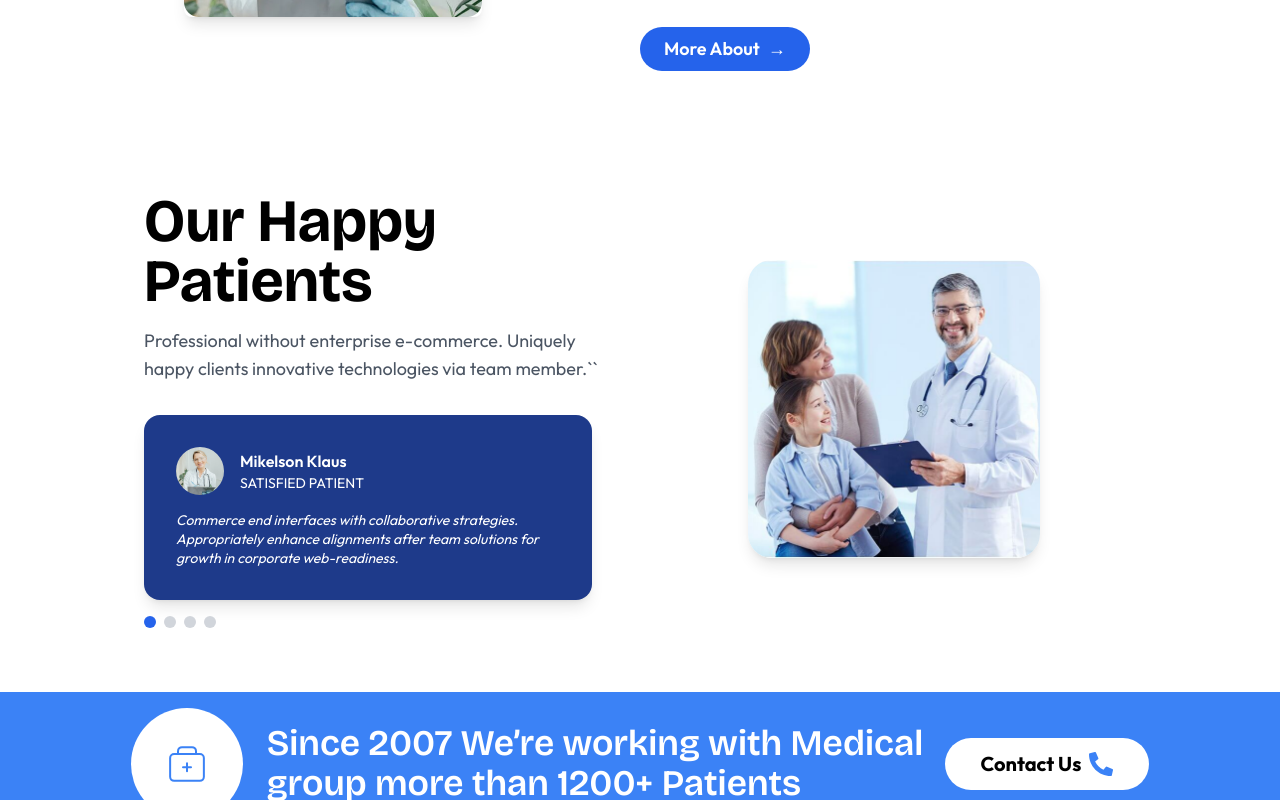
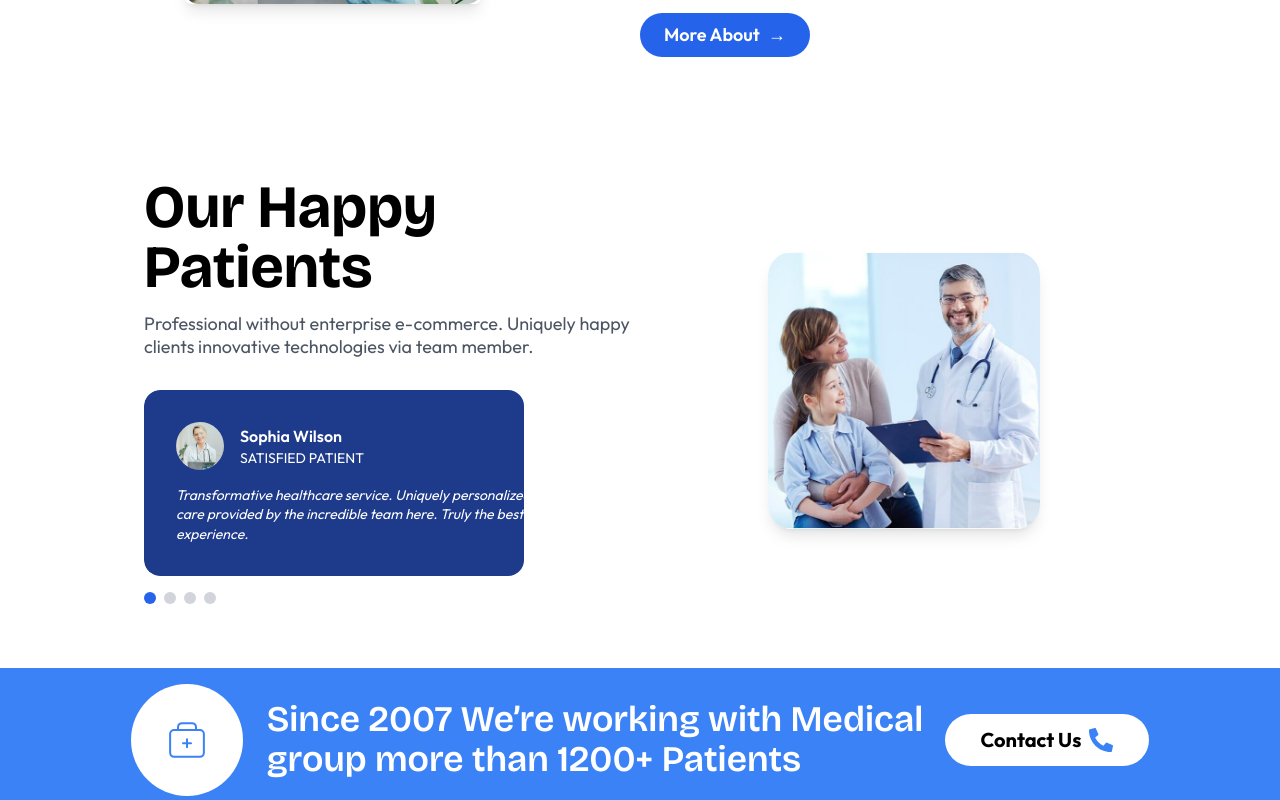
Before and after one commit to alpharsh/hospital, a React (Vite) app: page /about in a window 1280 px wide. Shown: the part 1252-2052 px from the top of the page. Built offline with nearby package versions, Linux system fonts and the light colour scheme.

Commit message:
about us testimonial card

```diff
--- a/src/pages/about/About.jsx
+++ b/src/pages/about/About.jsx
@@ -1,11 +1,63 @@
-import React, { useEffect } from "react";
+import React, { useEffect, useRef } from "react";
 import AboutMedical from "../home/AboutMedical";
 import InfoBanner from "../../components/InfoBanner";
 
 function About() {
+  const scrollRef = useRef(null);
+
   useEffect(() => {
     window.scrollTo(0, 0); // Scrolls to the top of the page
+
+    const interval = setInterval(() => {
+      if (scrollRef.current) {
+        const cardWidth = scrollRef.current.firstChild?.offsetWidth || 0;
+        const { scrollLeft, scrollWidth, clientWidth } = scrollRef.current;
+
+        const isAtEnd = scrollLeft + clientWidth >= scrollWidth;
+        const nextScrollLeft = isAtEnd ? 0 : scrollLeft + cardWidth;
+
+        scrollRef.current.scrollTo({
+          left: nextScrollLeft,
+          behavior: "smooth",
+        });
+      }
+    }, 3000); // Scroll every 3 seconds
+
+    return () => clearInterval(interval);
   }, []);
+
+  const testimonials = [
+    {
+      name: "Mikelson Klaus",
+      role: "SATISFIED PATIENT",
+      text: "Commerce end interfaces with collaborative strategies. Appropriately enhance alignments after team solutions for growth in corporate web-readiness.",
+      img: "/doc.png",
+    },
+    {
+      name: "Sophia Wilson",
+      role: "SATISFIED PATIENT",
+      text: "Transformative healthcare service. Uniquely personalized care provided by the incredible team here. Truly the best experience.",
+      img: "/doc.png",
+    },
+    {
+      name: "Liam Carter",
+      role: "SATISFIED PATIENT",
+      text: "The care provided was beyond expectations. Highly recommended for anyone seeking world-class medical treatment.",
+      img: "/doc.png",
+    },
+    {
+      name: "Olivia Brown",
+      role: "SATISFIED PATIENT",
+      text: "Efficient and compassionate staff. Thank you for making a challenging time easier to manage.",
+      img: "/doc.png",
+    },
+    {
+      name: "Ethan Martinez",
+      role: "SATISFIED PATIENT",
+      text: "Amazing care and expertise throughout my treatment. Couldn't have asked for more.",
+      img: "/doc.png",
+    },
+  ];
 
   return (
     <div>
@@ -15,15 +67,21 @@ function About() {
       >
         <div className="absolute inset-0 bg-gradient-to-t from-[#002570] rounded-3xl md:rounded-[3rem] flex justify-center items-end">
           <div className="text-center text-white pb-8">
-            <h1 className="text-4xl md:text-7xl font-bold font-Bricolage-Grotesque">About Us</h1>
-            <p className="mt-2 text-xs md:text-base font-Bricolage-Grotesque">HOME / ABOUT US</p>
+            <h1 className="text-4xl md:text-7xl font-bold font-Bricolage-Grotesque">
+              About Us
+            </h1>
+            <p className="mt-2 text-xs md:text-base font-Bricolage-Grotesque">
+              HOME / ABOUT US
+            </p>
           </div>
         </div>
       </div>
 
       <div className="w-4/5 lg:max-w-[1200px] mx-auto mt-8 mb-20">
-        <h2 className="text-4xl md:text-5xl font-bold mb-4 font-Bricolage-Grotesque">About Us</h2>
-        <p className="text-lg text-gray-700 leading-snug">
+        <h2 className="text-4xl md:text-5xl font-bold mb-4 font-Bricolage-Grotesque">
+          About Us
+        </h2>
+        <p className="text-lg text-gray-700 leading-tight">
           Fortis Healthcare Limited – an IHH Healthcare Berhad Company – is a
           leading integrated healthcare services provider in India. It is one of
           the largest healthcare organizations in the country with 28 healthcare
@@ -37,33 +95,45 @@ function About() {
         </p>
       </div>
       <AboutMedical />
-      <div className="flex lg:max-w-[1200px] flex-col-reverse lg:flex-row items-center gap-8 w-11/12 md:w-4/5 mx-auto py-5 md:py-16 px-4">
+      <div className="flex lg:max-w-[1200px] flex-col-reverse lg:flex-row items-center gap-8 w-11/12 md:w-4/5 mx-auto py-5 md:py-16 md:px-4">
         {/* Text Section */}
-      <div className="lg:w-1/2 text-center lg:text-left">
-        <h2 className="text-3xl md:text-6xl font-bold mb-4 font-Bricolage-Grotesque">Our Happy Patients</h2>
-        <p className="text-lg text-gray-600 mb-8">
+        <div className="w-11/12 lg:w-1/2 text-center lg:text-left">
+          <h2 className="text-3xl md:text-6xl font-bold mb-4 font-Bricolage-Grotesque">
+            Our Happy Patients
+          </h2>
+          <p className="text-lg text-gray-600 leading-tight mb-8">
             Professional without enterprise e-commerce. Uniquely happy clients
-          innovative technologies via team member.``
+            innovative technologies via team member.
           </p>
 
-        {/* Testimonial Card */}
-        <div className="bg-blue-900 text-white p-4 md:p-8 rounded-2xl shadow-lg max-w-md mx-auto lg:mx-0">
+          {/* Testimonial Carousel */}
+          <div
+            ref={scrollRef}
+            className="flex overflow-x-auto rounded-2xl scrollbar-hidden snap-x snap-mandatory md:w-[76.7%] [-ms-overflow-style:none] [scrollbar-width:none]"
+          >
+            {testimonials.map((testimonial, index) => (
+              <div
+                key={index}
+                className="flex-none bg-blue-900 text-white p-4 md:p-8 rounded-2xl shadow-lg max-w-[19rem] md:max-w-md snap-center"
+              >
                 <div className="flex items-center mb-4">
                   <img
-              src="/doc.png"
+                    src={testimonial.img}
                     alt="Patient Avatar"
                     className="h-12 w-12 rounded-full mr-4"
                   />
                   <div>
-              <h4 className="font-semibold">Mikelson Klaus</h4>
-              <p className="text-sm">SATISFIED PATIENT</p>
+                    <h4 className="font-semibold text-left">
+                      {testimonial.name}
+                    </h4>
+                    <p className="text-sm">{testimonial.role}</p>
                   </div>
                 </div>
                 <p className="italic text-left text-sm leading-snug">
-            Commerce end interfaces with collaborative strategies. Appropriately
-            enhance alignments after team solutions for growth in corporate
-            web-readiness.
+                  {testimonial.text}
                 </p>
+              </div>
+            ))}
           </div>
 
           {/* Carousel Indicators */}
@@ -76,7 +146,7 @@ function About() {
         </div>
 
         {/* Image Section */}
-      <div className="lg:w-1/2 mx-auto px-5 md:px-24 ">
+        <div className="lg:w-1/2 mx-auto px-5 md:px-24">
           <img
             src="/aboutdoc.png"
             alt="Happy Patient with Doctor"
@@ -84,6 +154,7 @@ function About() {
           />
         </div>
       </div>
+
       <InfoBanner />
     </div>
   );
```
Lines whose indentation alone changed are shown as unchanged.
